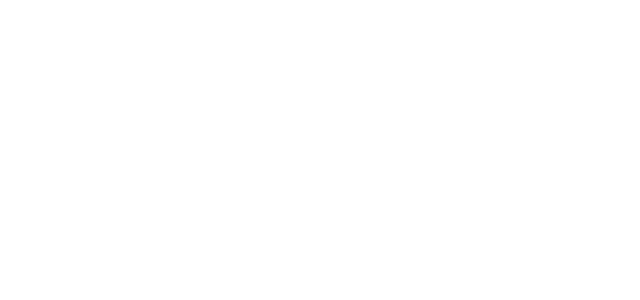
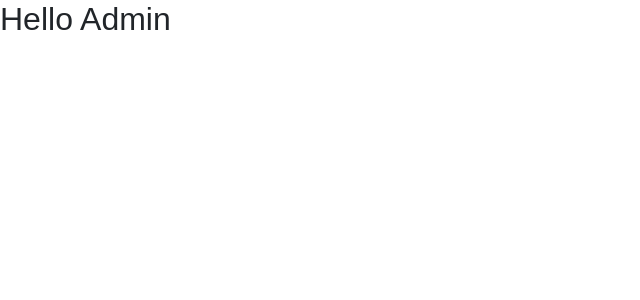
Before and after one commit to 56radius/staff-entries, a React (Create React App) app: page /admin in a window 1280 px wide. Before the commit this address had no page. Shown: the top 300 px of the page, without its empty margins (0-640 px from the left). Built offline with nearby package versions, Linux system fonts and the light colour scheme.

Commit message:
The Admin Dashboard Screen is created

```diff
--- a/src/App.js
+++ b/src/App.js
@@ -8,6 +8,9 @@
 
 //importing dashboard
 import QuestionDashboardScreen from "./components/Dashboard/QuestionDashboardScreen";
+
+//importing Admin components
+import AdminDashboardScreen from "./components/Admin/AdminDashboardScreen";
 
 
 function App() {
@@ -31,6 +34,7 @@
           />
           <Route path="/register" element={<SignupScreen />} />
           <Route path="/dashboard" element={<QuestionDashboardScreen />} />
+          <Route path="/admin" element={<AdminDashboardScreen/>} />
         </Routes>
       </div>
     </Router>
--- /dev/null
+++ b/src/components/Admin/AdminDashboardScreen.js
@@ -0,0 +1,11 @@
+import React from "react";
+
+function AdminDashboardScreen(){
+    return(
+        <div>
+            <h2> Hello Admin </h2>
+        </div>
+    );
+}
+
+export default AdminDashboardScreen;
```
